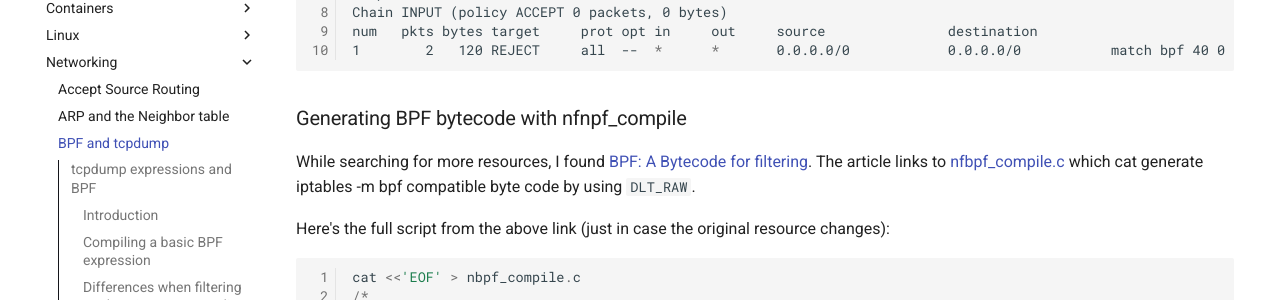
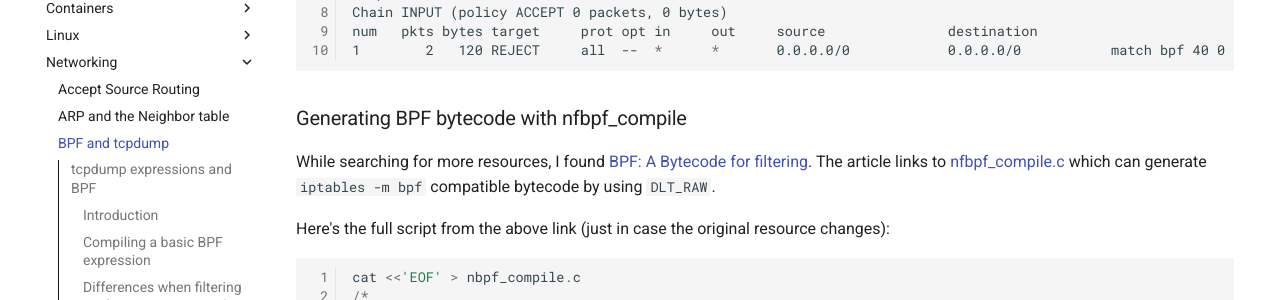
Before and after one commit to andreaskaris/blog, an MkDocs documentation site: the page built from docs/networking/bpf-and-tcpdump.md, in a window 1280 px wide and 900 px high, scrolled down 14433 px. Shown: the part 154-454 px from the top of the window. Built offline with MkDocs 1.6.1 and Material for MkDocs 9.7.7, drawn with Linux system fonts in a browser that asks for light colours; some of the changed text lies outside the part shown.

Commit message:
bpf-tcpdump-fix-part-12
Signed-off-by: Andreas Karis <ak.karis@gmail.com>

```diff
--- a/docs/networking/bpf-and-tcpdump.md
+++ b/docs/networking/bpf-and-tcpdump.md
@@ -691,10 +691,10 @@ num   pkts bytes target     prot opt in     out     source               destina
 1        2   120 REJECT     all  --  *      *       0.0.0.0/0            0.0.0.0/0           match bpf 40 0 0 22,21 0 1 8080,6 0 0 262144,6 0 0 0 reject-with icmp-port-unreachable
 ~~~
 
-### Generating BPF bytecode with nfnpf_compile
+### Generating BPF bytecode with nfbpf_compile
 
 While searching for more resources, I found [BPF: A Bytecode for filtering](https://www.lowendtalk.com/discussion/47469/bpf-a-bytecode-for-filtering){target=_blank}.
-The article links to [nfbpf_compile.c](https://git.netfilter.org/iptables/tree/utils/nfbpf_compile.c){target=_blank} which cat generate iptables -m bpf compatible byte code
+The article links to [nfbpf_compile.c](https://git.netfilter.org/iptables/tree/utils/nfbpf_compile.c){target=_blank} which can generate `iptables -m bpf` compatible bytecode
 by using `DLT_RAW`.
 
 Here's the full script from the above link (just in case the original resource changes):
@@ -788,7 +788,7 @@ You can also choose the low level route and write your own BPF asm instructions
 
 #### Compiling helper binaries
 
-First, you will need the bpf_asm binary from the kernel source code.
+First, you will need the `bpf_asm` binary from the kernel source code.
 
 Get the kernel source code on RHEL / CentOS:
 ~~~
```
